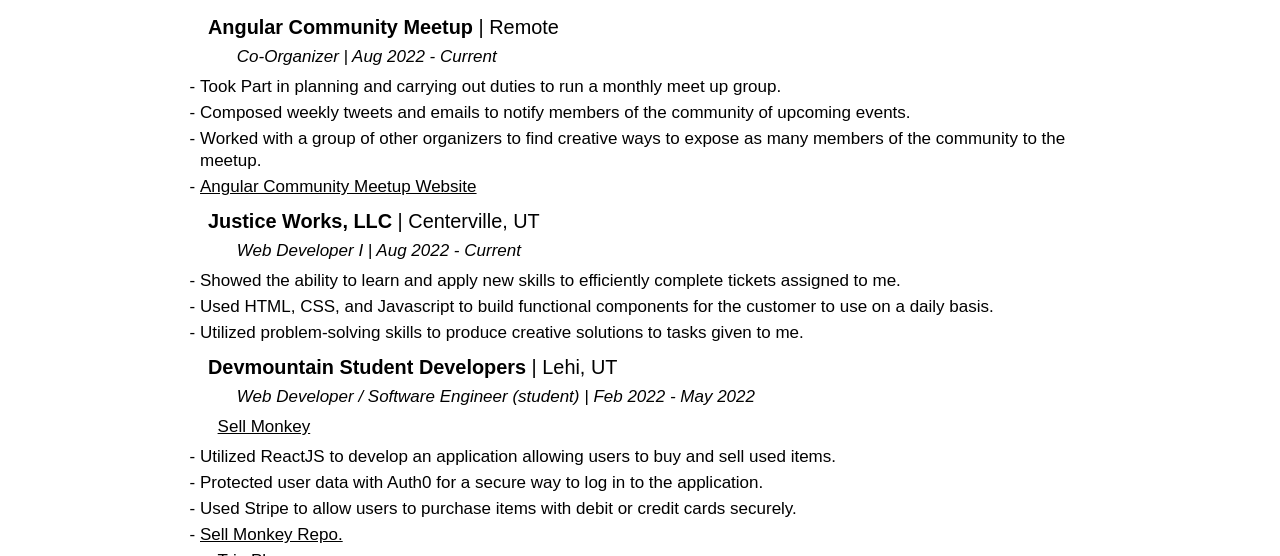
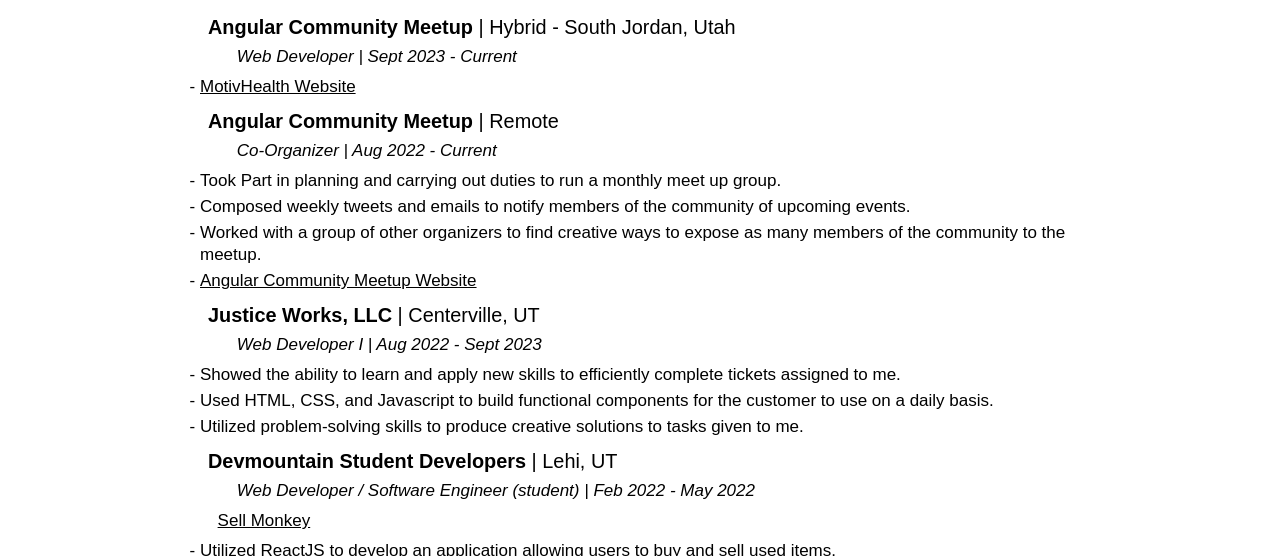
Before and after one commit to alexlamb10/my-blog, a Gatsby site: page /resume in a window 1280 px wide. Shown: the part 649-1205 px from the top of the page. Built offline with nearby package versions, Linux system fonts and the light colour scheme; Gatsby itself is replaced by a stand-in of ours.

Commit message:
updated resume

```diff
--- a/src/components/resumeInfo.js
+++ b/src/components/resumeInfo.js
@@ -31,6 +31,19 @@
   {
     sectionTitle: "Professional Experience",
     title: "Angular Community Meetup",
+    location: "Hybrid - South Jordan, Utah",
+    startDate: "Sept 2023",
+    endDate: "Current",
+    graduationDate: null,
+    jobTitle: "Web Developer",
+    project: null,
+    details: [],
+    projectLink: "https://www.motivhealth.com/about-us/",
+    projectLinkTitle: "MotivHealth Website",
+  },
+  {
+    sectionTitle: "",
+    title: "Angular Community Meetup",
     location: "Remote",
     startDate: "Aug 2022",
     endDate: "Current",
@@ -50,7 +63,7 @@
     title: "Justice Works, LLC",
     location: "Centerville, UT",
     startDate: "Aug 2022",
-    endDate: "Current",
+    endDate: "Sept 2023",
     graduationDate: null,
     jobTitle: "Web Developer I",
     project: null,
--- a/src/pages/index.js
+++ b/src/pages/index.js
@@ -15,7 +15,7 @@
         <div className={styles.info}>
           <h3 className={styles.hey}>Hey!</h3>
           <p className={styles.paragraph}>
-            I'm Alex! I'm a junior web developer from Ogden, UT. After receiving
+            I'm Alex! I'm a web developer from Ogden, UT. After receiving
             my Associates at Weber State University, I jumped right into web
             development at Devmountain, taking the Web Development course, which
             I completed in May of 2022. When I'm not working, I enjoy spending
--- a/src/pages/resume.js
+++ b/src/pages/resume.js
@@ -3,8 +3,8 @@
 import Layout from "../components/layout"
 import Title from "../components/title"
 import * as styles from "./resume.module.scss"
-import resumePdf from "../images/resume.pdf"
 import resumeInfo from "../components/resumeInfo"
+import resumeDoc from "../images/ResumeDoc.pdf"
 import { a } from "../../.cache/dummy"
 
 export default function About() {
@@ -53,7 +53,7 @@
   return (
     <Layout>
       <Title text="My Resume" />
-      <a href={resumePdf} download>
+      <a href={resumeDoc} download>
         <button className={styles.resume}>Download Resume</button>
       </a>
       {resume}
```
Also changed, not shown: 2 other files.
